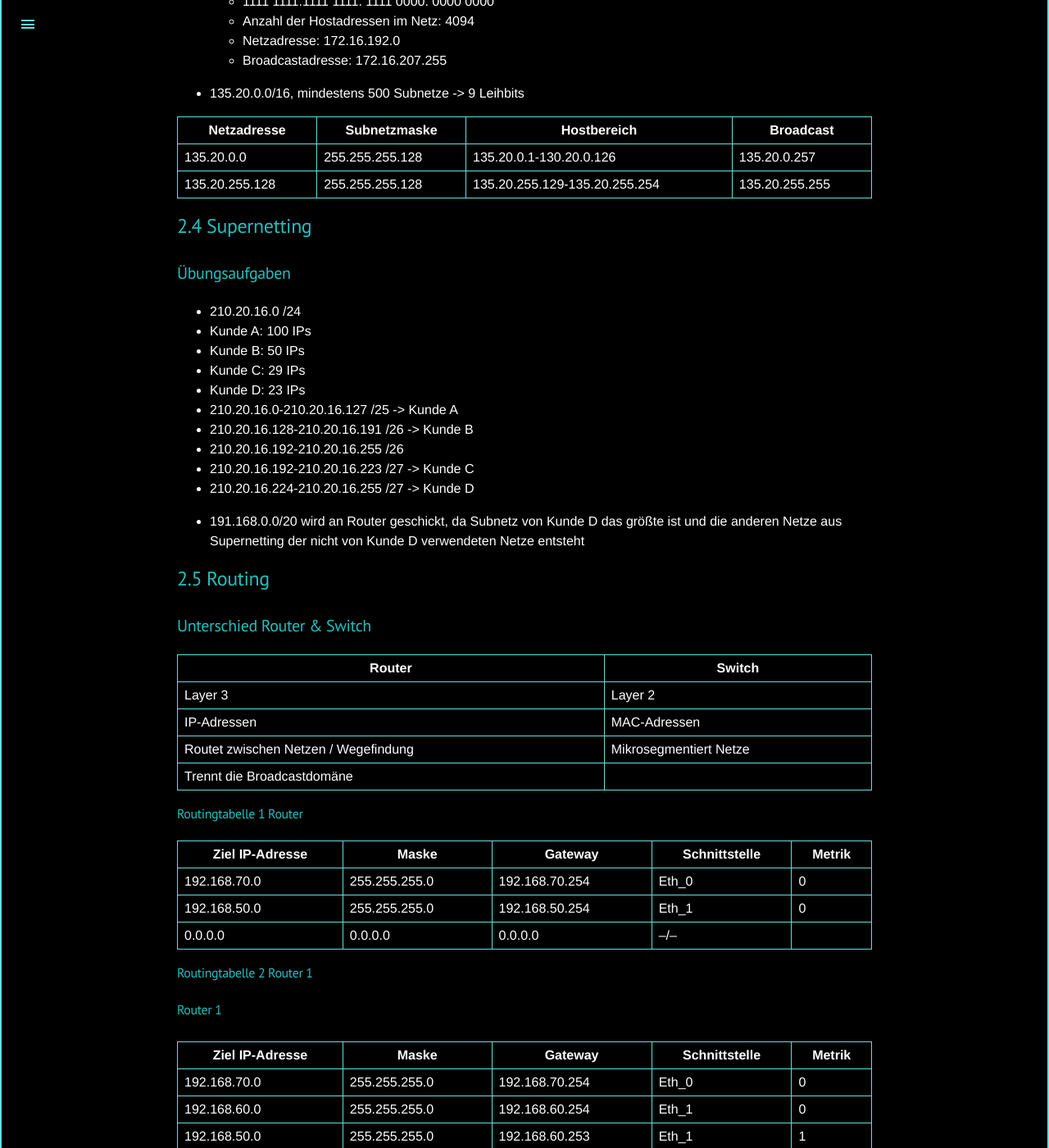
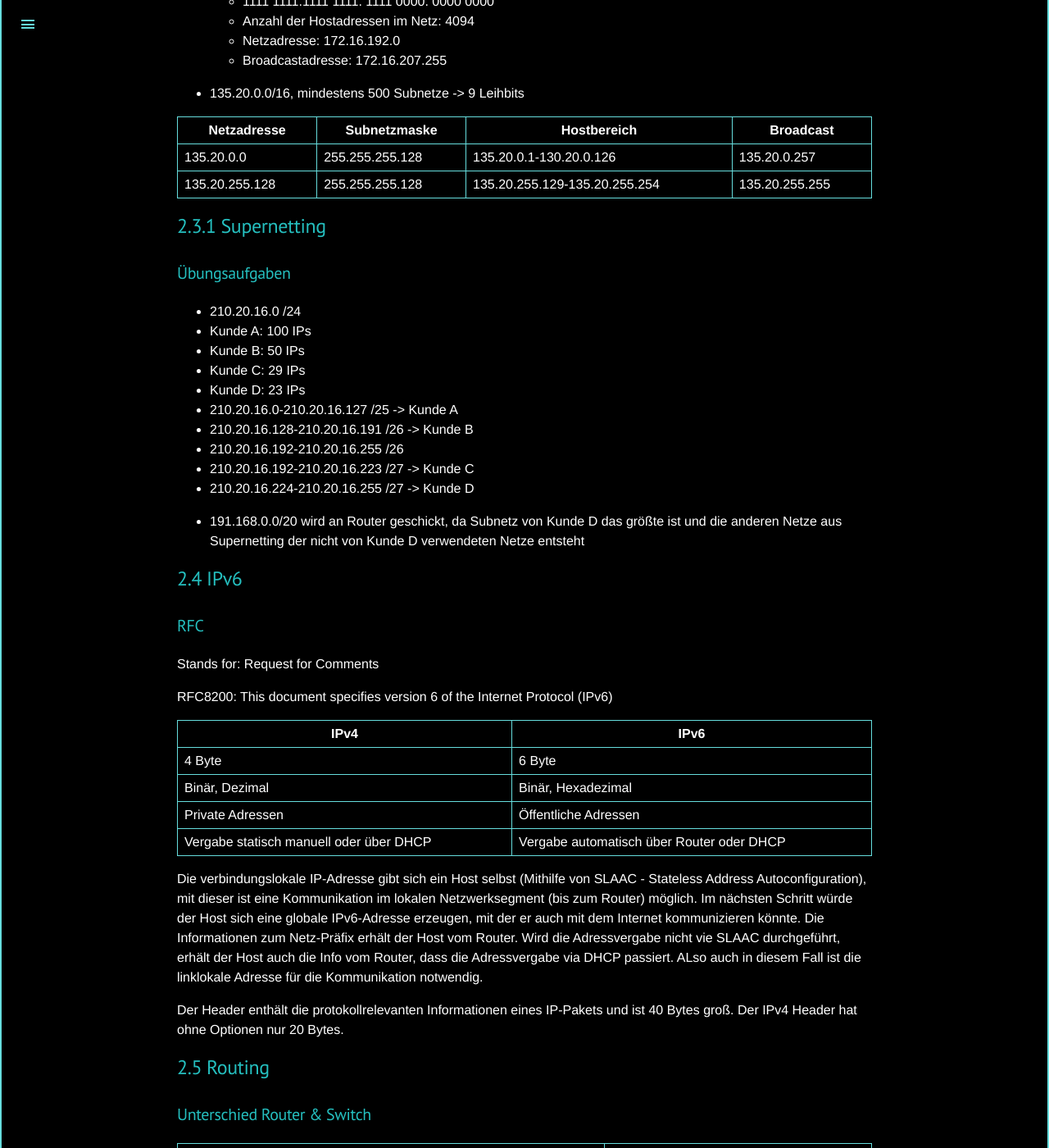
Before and after one commit to Semoxea/IF11C, a Jekyll site: the page built from IF11C/ITS_Theorie/LS02.md, in a window 1280 px wide and 1400 px high, scrolled down 1857 px. Shown: the whole window at 82% size. Built offline with Jekyll 4.4.1, drawn with Linux system fonts in a browser that asks for light colours; some of the changed text lies outside the part shown.

Commit message:
Block Februar

```diff
--- a/IF11C/ITS_Theorie/LS02.md
+++ b/IF11C/ITS_Theorie/LS02.md
@@ -90,7 +90,7 @@ Nein. Schrittweite 8 bei Subnetzmaske /28. 64-72 ist ein Netz und 72-80 ist ein
 |135.20.0.0|255.255.255.128|135.20.0.1-130.20.0.126|135.20.0.257|
 |135.20.255.128|255.255.255.128|135.20.255.129-135.20.255.254|135.20.255.255|
 
-## 2.4 Supernetting
+## 2.3.1 Supernetting
 
 ### Übungsaufgaben
 
@@ -106,6 +106,28 @@ Nein. Schrittweite 8 bei Subnetzmaske /28. 64-72 ist ein Netz und 72-80 ist ein
 - 210.20.16.224-210.20.16.255 /27 -> Kunde D
 
 - 191.168.0.0/20 wird an Router geschickt, da Subnetz von Kunde D das größte ist und die anderen Netze aus Supernetting der nicht von Kunde D verwendeten Netze entsteht
+
+## 2.4 IPv6
+
+### RFC
+
+Stands for: Request for Comments
+
+RFC8200: This document specifies version 6 of the Internet Protocol (IPv6)
+
+|IPv4|IPv6|
+|--|--|
+|4 Byte|6 Byte|
+|Binär, Dezimal|Binär, Hexadezimal|
+|Private Adressen|Öffentliche Adressen|
+|Vergabe statisch manuell oder über DHCP|Vergabe automatisch über Router oder DHCP|
+
+Die verbindungslokale IP-Adresse gibt sich ein Host selbst (Mithilfe von SLAAC - Stateless Address Autoconfiguration), mit dieser ist eine Kommunikation im lokalen Netzwerksegment (bis zum Router) möglich. Im nächsten Schritt würde der Host sich eine globale IPv6-Adresse erzeugen, mit der er auch mit dem Internet kommunizieren könnte. Die Informationen zum Netz-Präfix erhält der Host vom Router.
+Wird die Adressvergabe nicht vie SLAAC durchgeführt, erhält der Host auch die Info vom Router, dass die Adressvergabe via DHCP passiert. ALso auch in diesem Fall ist die linklokale Adresse für die Kommunikation notwendig.
+
+Der Header enthält die protokollrelevanten Informationen eines IP-Pakets und ist 40 Bytes groß.
+Der IPv4 Header hat ohne Optionen nur 20 Bytes.
+
 
 ## 2.5 Routing
 
```
Also changed, not shown: other parts of IF11C/ITS_Theorie/LS02.md (+1 -1 lines), IF11C/AWP/LS03_1.md (+2 -2 lines), IF11C/BGP/BGP.md (+4 -4 lines), IF11C/BGP/LS05.md (deleted, +0 -9 lines), IF11C/files.md (+7 -5 lines), 17 other files.
